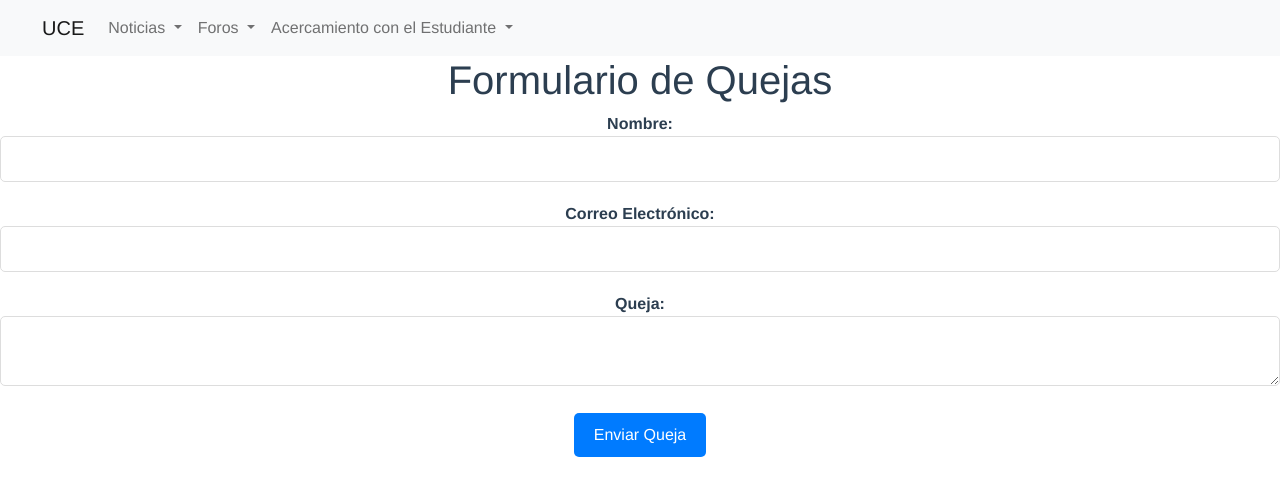
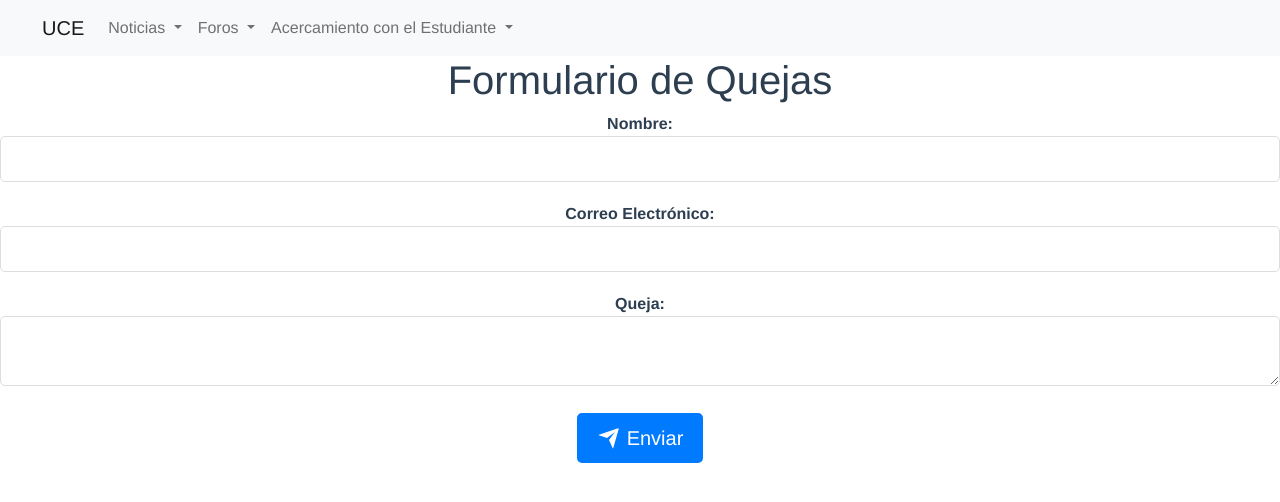
Before and after one commit to Sebas0399/pw_pro_final_vue, a Vue app: page /queja in a window 1280 px wide. Shown: the top 502 px of the page. Built offline with nearby package versions, Linux system fonts and the light colour scheme; what vue3-particles would draw is missing.

Commit message:
Boton enviar

```diff
--- a/src/modules/queja/components/InsertarQueja.vue
+++ b/src/modules/queja/components/InsertarQueja.vue
@@ -15,7 +15,21 @@
       <label for="queja">Queja:</label>
       <textarea id="queja" v-model="queja.descripcion" required></textarea>
     </div>
-      <button type="submit">Enviar Queja</button>
+    <div class="center-button">
+      <button type="submit">
+        <div class="svg-wrapper-1">
+          <div class="svg-wrapper">
+            <svg height="24" width="24" viewBox="0 0 24 24" xmlns="http://www.w3.org/2000/svg">
+              <path d="M0 0h24v24H0z" fill="none"></path>
+              <path
+                d="M1.946 9.315c-.522-.174-.527-.455.01-.634l19.087-6.362c.529-.176.832.12.684.638l-5.454 19.086c-.15.529-.455.547-.679.045L12 14l6-8-8 6-8.054-2.685z"
+                fill="currentColor"></path>
+            </svg>
+          </div>
+        </div>
+        <span>Enviar</span>
+      </button>
+    </div>
   </form>
   <div>
     <Confirmacion :showConfirmation="showConfirmation" />
@@ -75,6 +89,72 @@
 
 
 <style scoped>
+button {
+  font-family: inherit;
+  font-size: 20px;
+  background: royalblue;
+  color: white;
+  padding: 0.7em 1em;
+  padding-left: 0.9em;
+  display: flex;
+  align-items: center;
+  border: none;
+  border-radius: 16px;
+  overflow: hidden;
+  transition: all 0.2s;
+}
+
+button span {
+  display: block;
+  margin-left: 0.3em;
+  transition: all 0.3s ease-in-out;
+}
+
+button svg {
+  display: block;
+  transform-origin: center center;
+  transition: transform 0.3s ease-in-out;
+}
+
+button:hover .svg-wrapper {
+  animation: fly-1 0.6s ease-in-out infinite alternate;
+}
+
+button:hover svg {
+  transform: translateX(1.2em) rotate(45deg) scale(1.1);
+}
+
+button:hover span {
+  transform: translateX(5em);
+}
+
+button:active {
+  transform: scale(0.95);
+}
+
+@keyframes fly-1 {
+  from {
+    transform: translateY(0.1em);
+  }
+
+  to {
+    transform: translateY(-0.1em);
+  }
+}
+
+.form-container {
+  display: flex;
+  flex-direction: column;
+  align-items: center;
+  justify-content: center;
+  height: 100vh;
+  /* Esto asegura que el contenedor ocupe toda la altura de la pantalla */
+}
+
+form {
+  margin-bottom: 20px;
+}
+
 .complaint-form {
   max-width: 400px;
   margin: 0 auto;
@@ -110,4 +190,10 @@
 button[type="submit"]:hover {
   background-color: #0056b3;
 }
-  </style>
+
+.center-button {
+  display: flex;
+  justify-content: center;
+  margin-top: 20px;
+  /* Ajusta este margen según tus preferencias */
+}</style>
```
Lines whose indentation alone changed are shown as unchanged.
